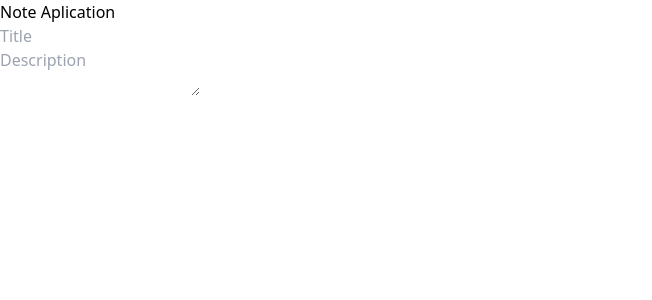
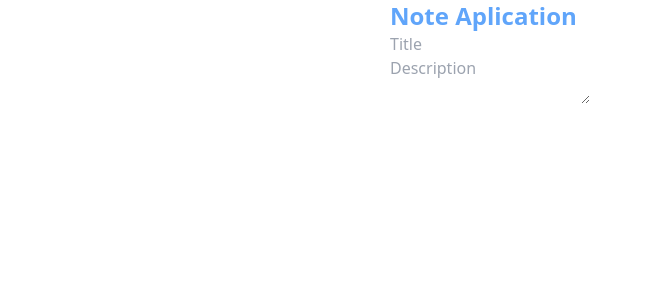
Before and after one commit to hiken056/Muffinote, a React (Vite) app in the folder todo_app/frontend/: page / in a window 1280 px wide. Shown: the top 300 px of the page, without its empty margins (0-652 px from the left). Built offline with nearby package versions, Linux system fonts and the light colour scheme.

Commit message:
merge tailwindcss

```diff
--- a/todo_app/frontend/src/App.tsx
+++ b/todo_app/frontend/src/App.tsx
@@ -1,7 +1,7 @@
 const App = () => {
   return (
-    <div className="">
-      <h1>Note Aplication</h1>
+    <div className = "w-[500px] mx-auto ">
+      <h1 className=" font-semibold text-2xl text-blue-400">Note Aplication</h1>
       <div>
         <input type="text" className="" placeholder="Title"/>
       </div>
```
